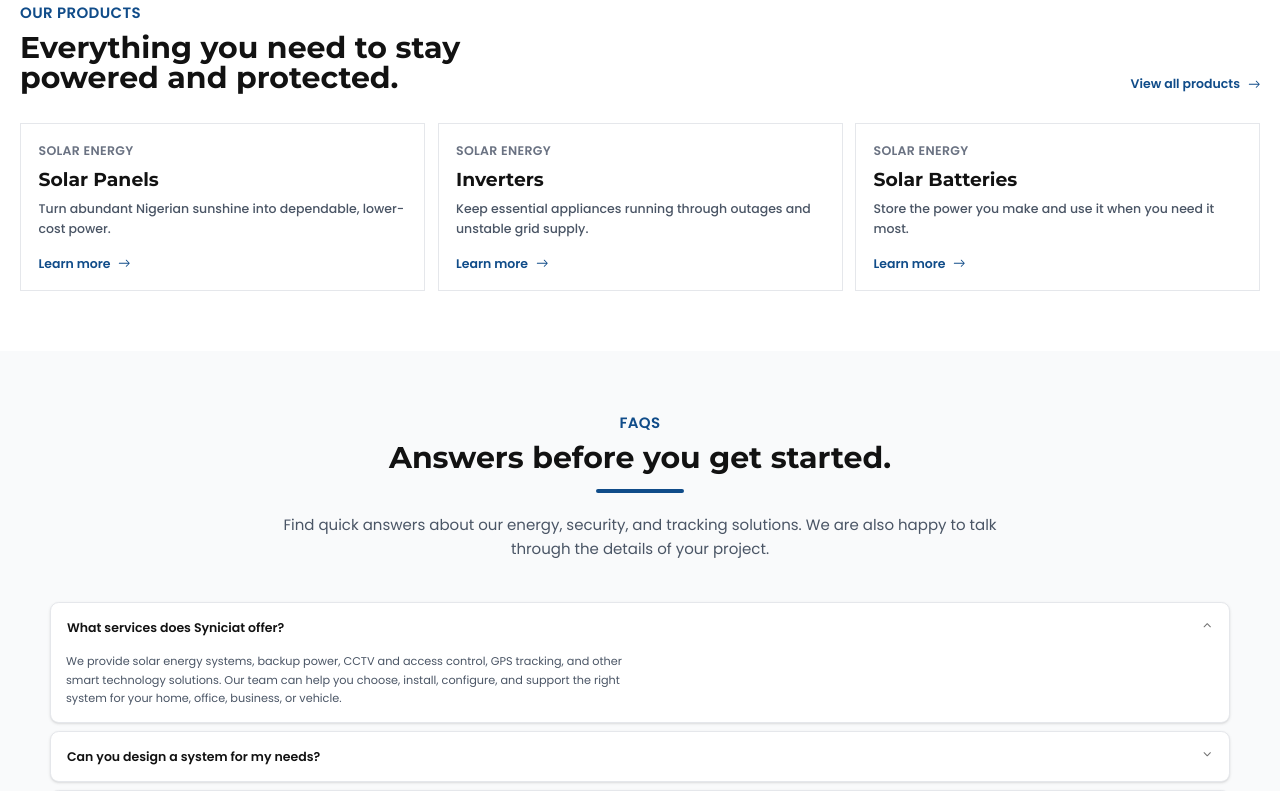
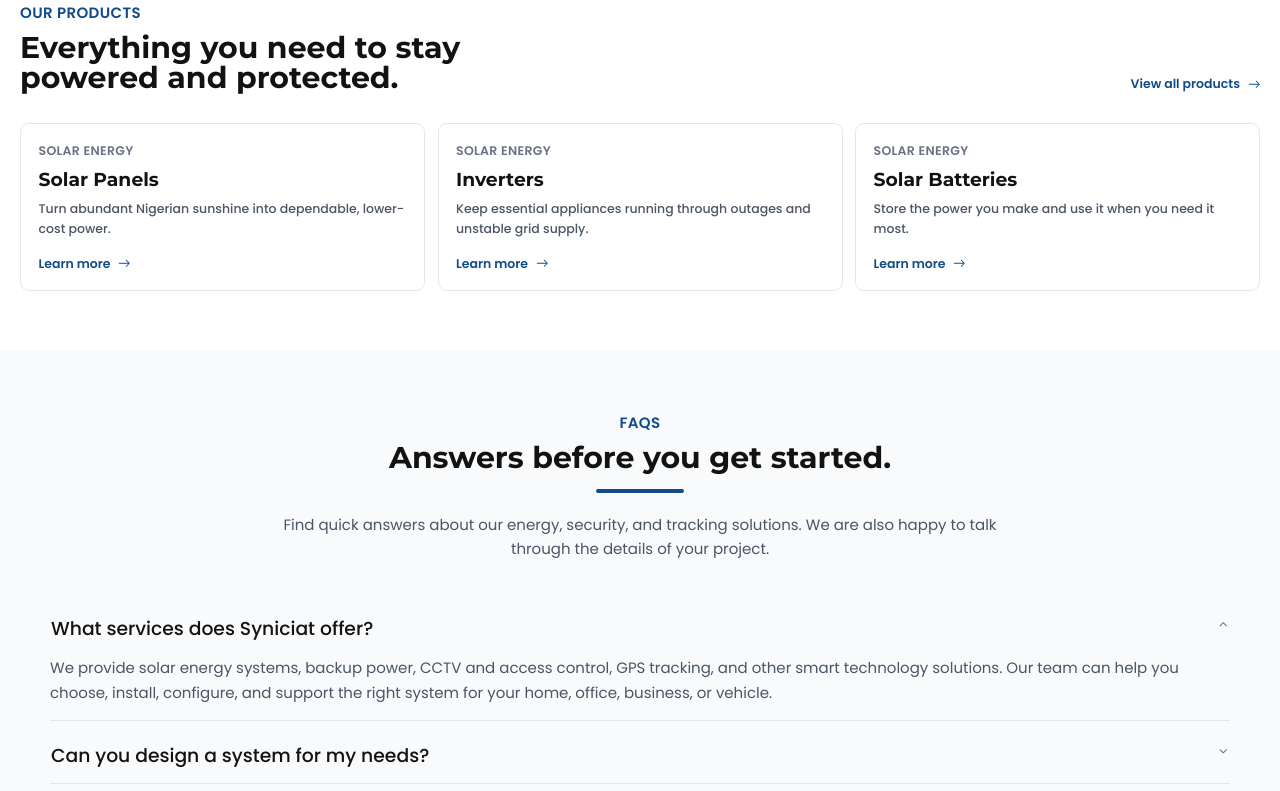
Before and after one commit to sleekping/syniciat-webapp, a Next.js app: page / in a window 1280 px wide. Shown: the part 1680-2471 px from the top of the page. Built offline with nearby package versions, Linux system fonts and the light colour scheme.

Commit message:
feat: update navbar

```diff
--- a/app/globals.css
+++ b/app/globals.css
@@ -253,7 +253,7 @@
 
 @layer base {
   * {
-    @apply border-border outline-ring/50 p-0 m-0 box-border;
+    @apply border-border outline-ring/50 p-0 m-0 box-border ;
   }
 
 
--- a/components/about-us/CoreValues.tsx
+++ b/components/about-us/CoreValues.tsx
@@ -42,7 +42,7 @@
 const CoreValues = (): React.JSX.Element => {
 
     return (
-        <section className='px-20 py-20 space-y-20 max-tab:px-10' id="core-values">
+        <section className='max-mdLap:px-25 px-30 max-tab:px-20 max-mdPhone:px-15 py-20 space-y-20 ' id="core-values">
             <div className="text-center mb-20 place-items-center">
                 <p className='text-2xl uppercase font-semibold text-primary tracking-wide'>Why Choose Us</p>
                 <h2 className='text-5xl font-bold mt-3.5 mb-6.5'>Our Core Values</h2>
--- a/components/about-us/OurJourney.tsx
+++ b/components/about-us/OurJourney.tsx
@@ -58,7 +58,7 @@
     }, [])
 
     return (
-        <section ref={container} className='px-20 py-20 max-tab:px-10 bg-gray-50 '
+        <section ref={container} className=' bg-gray-50 px-20 py-20 max-tab:px-10'
             id="our-journey"
             aria-labelledby="our-journey-heading">
             <div className='text-center place-items-center'>
--- a/components/about-us/OurStory.tsx
+++ b/components/about-us/OurStory.tsx
@@ -3,7 +3,7 @@
 import ScrollReveal from '@/components/ui/ScrollReveal'
 const OurStory = (): React.JSX.Element => {
     return (
-        <section aria-labelledby="our-story" className='grid grid-cols-2 max-mdLap:grid-cols-1  gap-16 max-tab:gap-20 px-30 py-25 max-tab:py-20 max-mdLap:px-25 max-tab:px-20 max-mdPhone:px-15'>
+        <section aria-labelledby="our-story" className='grid grid-cols-2 max-mdLap:grid-cols-1  gap-16 max-tab:gap-20  py-25 max-tab:py-20 max-mdLap:px-25 px-30 max-tab:px-20 max-mdPhone:px-15'>
             <ScrollReveal direction="left">
                 <div className=''>
                     <div className='relative'>
--- a/components/contact-us/Contact.tsx
+++ b/components/contact-us/Contact.tsx
@@ -6,7 +6,7 @@
 import ScrollReveal from '@/components/ui/ScrollReveal';
 const Contact = (): React.JSX.Element => {
     return (
-        <section className='grid grid-cols-2 gap-20 max-lg:grid-cols-1 px-20 py-20  pb-16 max-sm:px-10'>
+        <section className='grid grid-cols-2 gap-20 max-lg:grid-cols-1  py-20  pb-16 max-mdLap:px-25 px-30 max-tab:px-20 max-mdPhone:px-15'>
             <ScrollReveal direction="left">
                 <div className='space-y-8'>
                     <div className='space-y-3'>
--- a/components/home/FAQSection.tsx
+++ b/components/home/FAQSection.tsx
@@ -58,12 +58,14 @@
 
                 <Accordion type="single" collapsible defaultValue="item-0" className="w-full gap-3">
                     {faqs.map((faq, index) => (
-                        <AccordionItem value={`item-${index}`} key={faq.question} className="w-full min-w-0 rounded-xl border border-gray-200 bg-white px-6 shadow-sm transition-colors hover:border-primary/40 max-mdPhone:px-4">
-                            <AccordionTrigger className="w-full min-w-0 gap-6 py-6 text-left text-xl font-semibold hover:no-underline max-mdPhone:text-lg">
+                        <AccordionItem value={`item-${index}`} key={faq.question} className="w-full min-w-0 border-b-[1.5px] border-gray-200  max-mdPhone:px-4 last:border-b-0">
+
+
+                            <AccordionTrigger className="w-full min-w-0 gap-6 py-6 text-left text-3xl font-medium hover:no-underline max-mdPhone:text-lg">
                                 <span className="min-w-0 flex-1">{faq.question}</span>
                             </AccordionTrigger>
                             <AccordionContent className="w-full min-w-0">
-                                <p className="max-w-4xl text-lg leading-relaxed text-gray-600">{faq.answer}</p>
+                                <p className="max-w-[inherit]  leading-relaxed  text-gray-600 text-2xl">{faq.answer}</p>
                             </AccordionContent>
                         </AccordionItem>
                     ))}
--- a/components/home/ProductSection.tsx
+++ b/components/home/ProductSection.tsx
@@ -53,7 +53,7 @@
                 </div>
                 <div data-home-products-grid className="mt-12 grid gap-5 md:grid-cols-3">
                     {products.slice(0, 3).map((product) => (
-                        <Link data-home-product-card key={product.slug} href={`/products/${product.category}/${product.slug}`} className="group border border-gray-200 p-7 transition-all hover:-translate-y-1 hover:border-primary hover:shadow-lg">
+                        <Link data-home-product-card key={product.slug} href={`/products/${product.category}/${product.slug}`} className="group border border-gray-200 p-7 rounded-xl transition-all hover:-translate-y-1 hover:border-primary hover:shadow-lg">
                             <p className="text-xl font-semibold uppercase tracking-wide text-gray-500">{product.eyebrow}</p><h3 className="mt-3 text-3xl font-bold">{product.title}</h3><p className="mt-3 text-xl leading-relaxed text-gray-600">{product.summary}</p><span className="mt-6 inline-flex items-center gap-3 text-xl font-semibold text-primary">Learn more <BsArrowRight className="transition-transform group-hover:translate-x-1" aria-hidden="true" /></span>
                         </Link>
                     ))}
--- a/components/navbar/navbar.tsx
+++ b/components/navbar/navbar.tsx
@@ -8,9 +8,12 @@
 import { IoMenu } from "react-icons/io5";
 import { LiaTimesSolid } from "react-icons/lia";
 import Links from "./links";
+import { usePathname } from "next/navigation";
 
 
 export function Navbar(): React.JSX.Element {
+    const pathName = usePathname();
+
     // for the scroll effect
     const [activeScroll, setActiveScroll] = useState(false);
     // for the mobile menu
@@ -26,7 +29,6 @@
         }
     };
     useEffect(() => {
-
         window.addEventListener("scroll", handleScroll);
         return () => {
             window.removeEventListener("scroll", handleScroll);
@@ -45,6 +47,10 @@
             document.body.style.overflow = "auto";
         };
     }, [menuOpen]);
+
+    useEffect(() => {
+        setMenuOpen(false);
+    }, [pathName]);
     return (
         <nav className={activeScroll ? "active" : ""}  >
             {/* logo */}
--- a/components/projects/Projects.tsx
+++ b/components/projects/Projects.tsx
@@ -98,7 +98,7 @@
 const Projects = (): React.JSX.Element => {
   return (
     <section
-      className='mx-20 py-20 max-tab:mx-10'
+      className='max-mdLap:px-25 px-30 max-tab:px-20 max-mdPhone:px-15 py-20 '
       aria-labelledby="projects-heading"
     >
 
--- a/components/ui/ScrollReveal.tsx
+++ b/components/ui/ScrollReveal.tsx
@@ -57,5 +57,5 @@
         return () => ctx.revert()
     }, [delay, direction])
 
-    return <div ref={element} className={className}>{children}</div>
+    return <div ref={element} className={`${className ?? ""}`}>{children}</div>
 }
```
